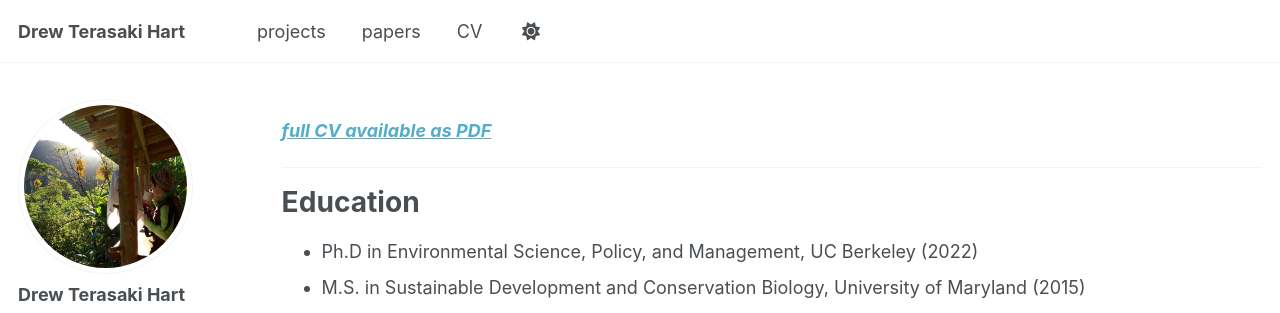
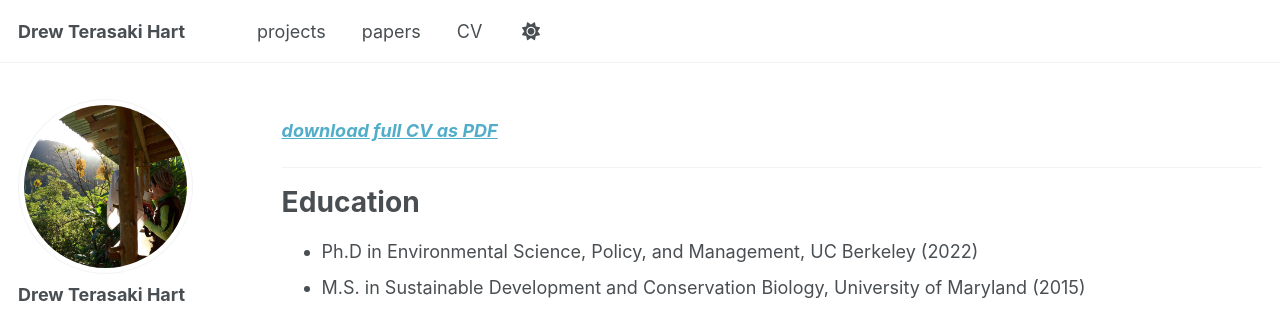
Before and after one commit to erthward/erthward.github.io, a Jekyll site: the page built from _pages/cv.md, in a window 1280 px wide and 900 px high. Shown: the top 313 px of the window. Built offline with Jekyll 4.4.1, drawn with Linux system fonts in a browser that asks for light colours; some web fonts are replaced; a script that is not in the unit is left out.

```diff
--- a/_pages/cv.md
+++ b/_pages/cv.md
@@ -10,7 +10,7 @@ redirect_from:
 {% include base_path %}
 
 
-***[full CV available as PDF](/files/terasaki_hart_cv.pdf)***
+***[download full CV as PDF](/files/terasaki_hart_cv.pdf)***
 
 -----------------------------------------
 
```
Also changed, not shown: _pages/publications.md (+1 -1 lines).
